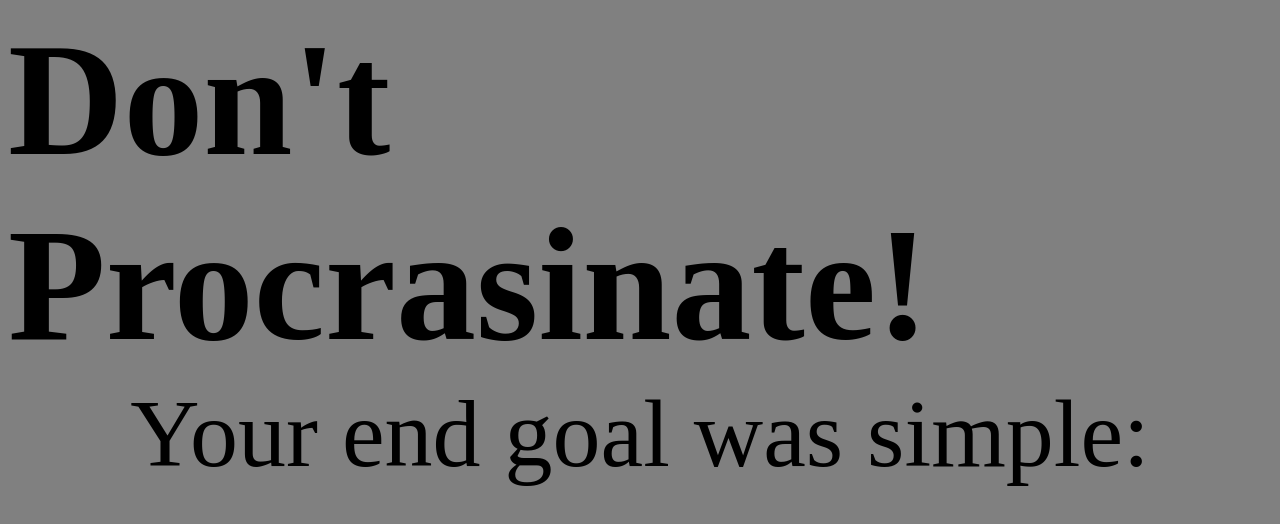
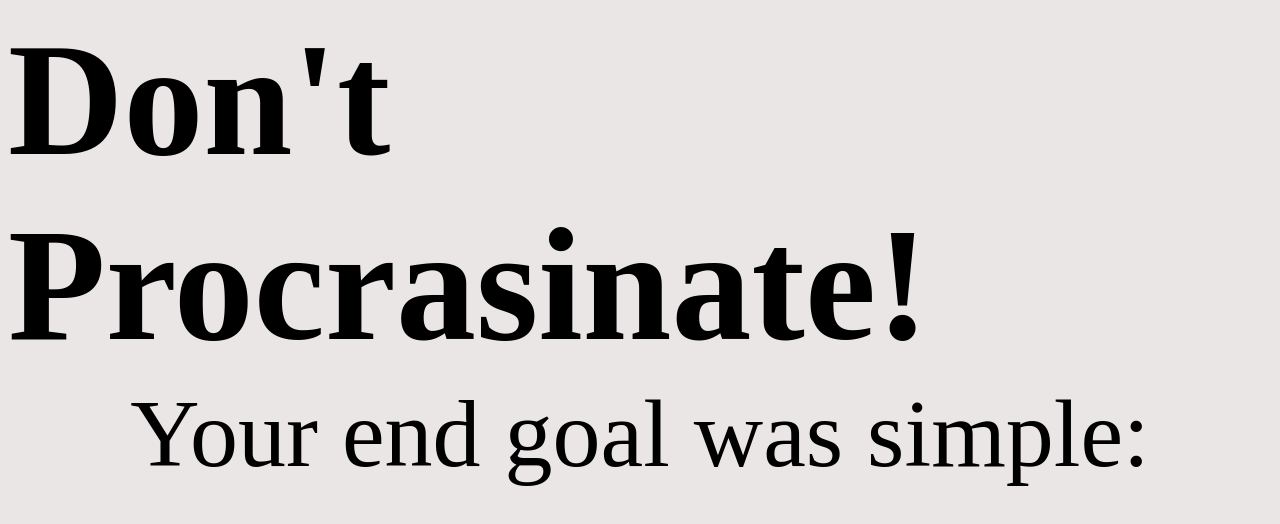
Before and after one commit to Object-Oriented101/DistractFree, a browser extension: page newtab.html in a window 1280 px wide. Drawn offline with Linux system fonts and the light colour scheme.

Commit message:
Added commit for original code

```diff
--- /dev/null
+++ b/content.js
@@ -0,0 +1 @@
+console.log("Content script ran succesfully");
--- a/newtab.html
+++ b/newtab.html
@@ -1,10 +1,10 @@
 <!DOCTYPE html>
   <head>
     <meta charset="utf-8">
-    <title>Word Of Day</title>
+    <title>Distraction Detected!</title>
     <style>
       body{
-        background-color: grey;
+        background-color: rgb(235, 230, 230);
         font-size: 200%;
         display: flex;
         align-items: center;
```
Also changed, not shown: manifest.json.
